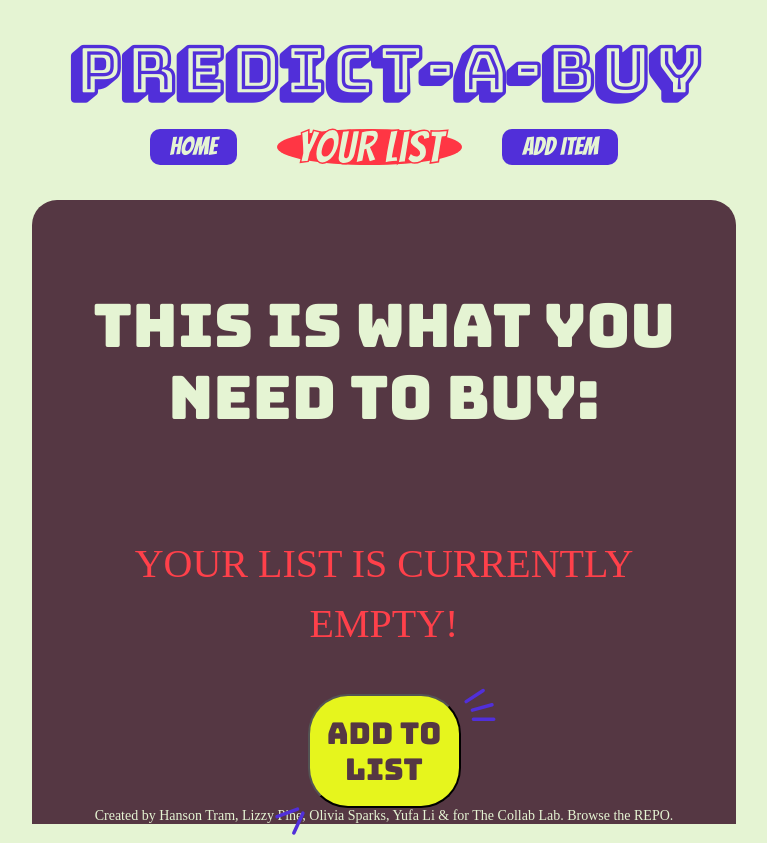
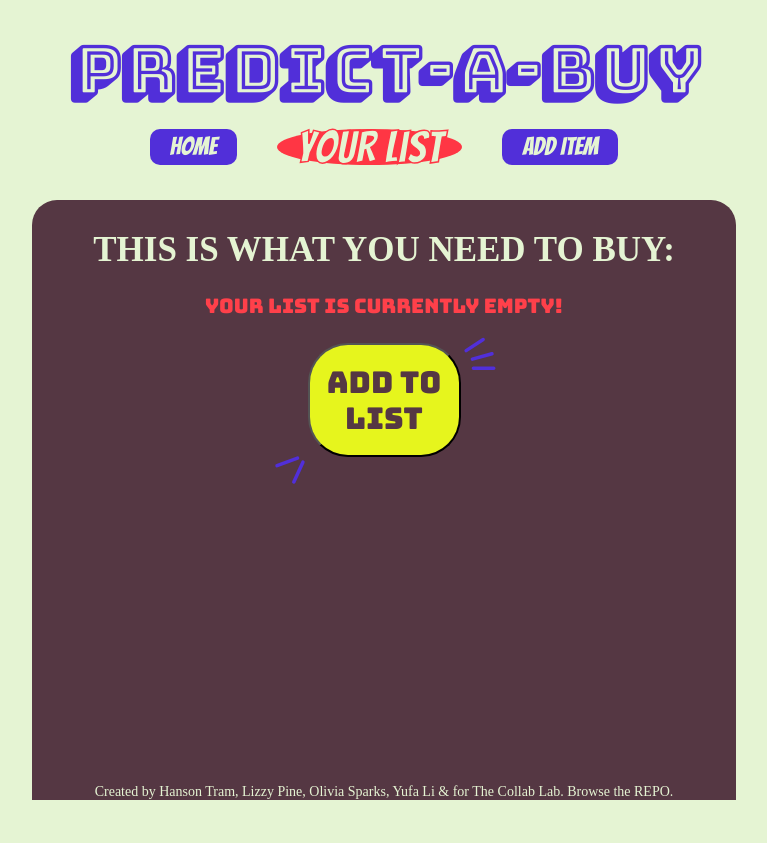
Before and after one commit to the-collab-lab/tcl-61-smart-shopping-list, a React (Vite) app: page /list in a window 1280 px wide. Shown: the whole page, without its empty margins (256-1023 px from the left). After the commit the page ends 800 px from the top, so only its background shows below. Built offline with nearby package versions, Linux system fonts and the light colour scheme; a web font is replaced by a local one.

Commit message:
refactoring based on PR comments

```diff
--- a/src/sass/_fonts-general-styles.scss
+++ b/src/sass/_fonts-general-styles.scss
@@ -38,7 +38,8 @@ h1 {
 	margin: 0;
 }
 
-h2 {
+h2,
+.second-line {
 	font-size: 3.5rem;
 	text-align: center;
 	margin: 0;
--- a/src/sass/_list-view.scss
+++ b/src/sass/_list-view.scss
@@ -3,23 +3,6 @@
 .list-container {
 	display: grid;
 	place-items: center;
-	.first-line {
-		font-family: $header-font;
-		color: $light-green;
-		font-weight: 400;
-		font-size: 60px;
-		line-height: 72px;
-		text-align: center;
-	}
-	.second-line {
-		font-family: $body-font;
-		font-style: normal;
-		font-weight: 400px;
-		font-size: 40px;
-		line-height: 60px;
-		text-align: center;
-		color: #ff404a;
-	}
 
 	.add-button {
 		position: relative;
@@ -35,6 +18,12 @@
 		line-height: 36px;
 		text-align: center;
 		color: $brown;
+		&:hover,
+		&:focus {
+			border-color: $purple;
+			background-color: $purple;
+			color: $light-green;
+		}
 		&::before {
 			position: absolute;
 			bottom: -37px;
@@ -108,6 +97,14 @@
 
 	img {
 		background-blend-mode: soft-light;
+		width: 25px;
+		height: 25px;
+		cursor: pointer;
+		&:hover,
+		&:focus {
+			filter: hue-rotate(0.75turn);
+			outline: none;
+		}
 	}
 }
 
--- a/src/views/List.jsx
+++ b/src/views/List.jsx
@@ -78,7 +78,7 @@ export function List({ data, listToken }) {
 		</div>
 	) : (
 		<div className="list-container">
-			<p className="first-line">THIS IS WHAT YOU NEED TO BUY: </p>
+			<h2 className="first-line">THIS IS WHAT YOU NEED TO BUY: </h2>
 			<p className="second-line">YOUR LIST IS CURRENTLY EMPTY!</p>
 			<Link to={'/add-item'}>
 				<button className="add-button">ADD TO LIST</button>
```
